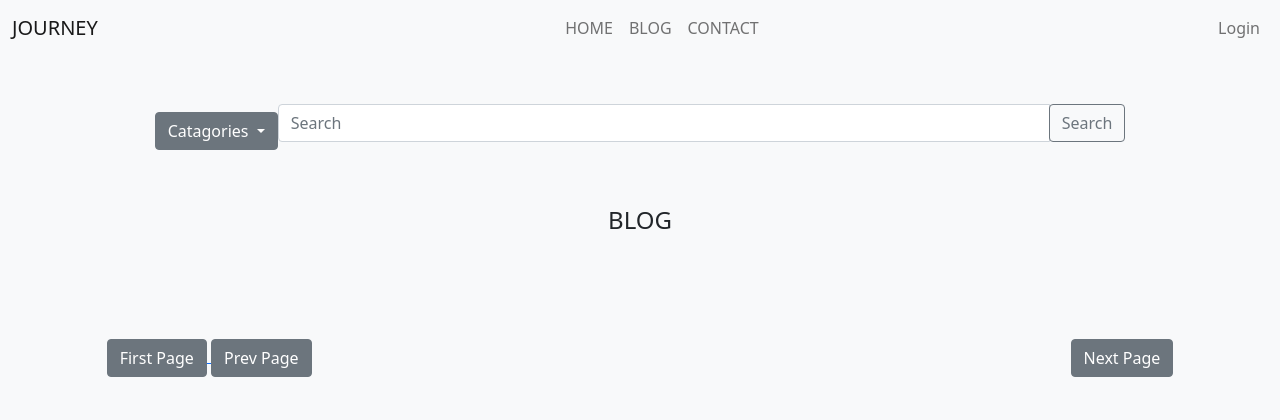
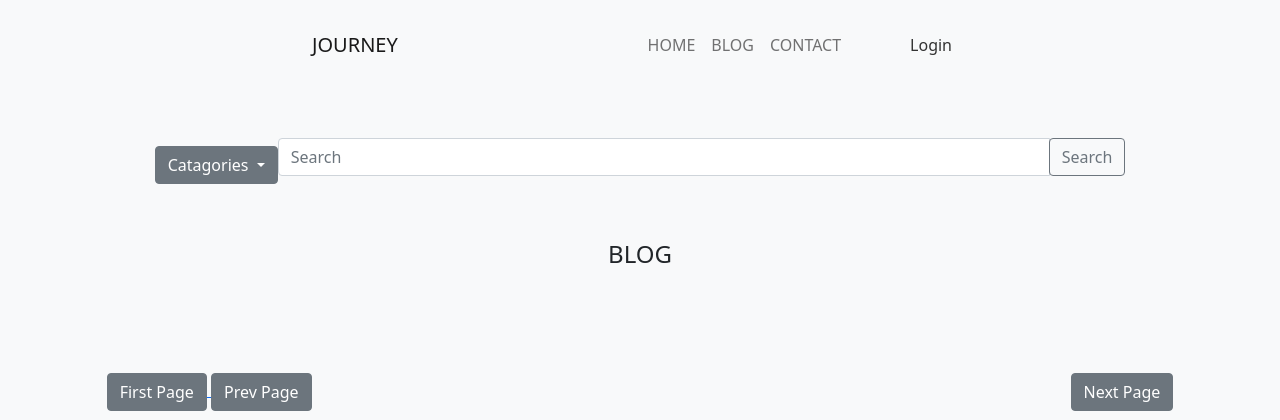
Before and after one commit to ShuhadAbdulAzeez/Blog, a PHP site: the page made by app/pages/blog.php in a window 1280 px wide. Shown: the top 420 px of the page. Run offline with PHP 8.4, Linux system fonts and the light colour scheme; the template is opened without the code that fills it, so the values that code supplies are empty; some libraries are stand-ins or nearby versions.

Commit message:
modified

```diff
--- a/app/pages/includes/header.php
+++ b/app/pages/includes/header.php
@@ -5,16 +5,24 @@
       height: 40px;
       border-radius: 50%;
     }
+
+    .navbar-custom {
+        margin: 0 300px;
+        height: 90px;
+    }
+    .navbar-custom .login-link {
+        margin-left: 45px;
+    }
   </style>
 
-<nav class="navbar navbar-expand-sm navbar-light">
-    <div class="container-fluid">
+<nav class="navbar navbar-expand-sm navbar-light navbar-custom">
+    <div class="container-fluid justify-content-between">
         <div>
             <a href="#" class="navbar-brand text-uppercase">journey</a>
         </div>
 
-      <div>
-        <ul class="navbar-nav">
+        <div class="d-flex align-items-center">
+            <ul class="navbar-nav mr-3">
                 <li class="nav-item active">
                     <a href="<?=ROOT?>" class="nav-link text-uppercase">Home</a>
                 </li>
@@ -25,12 +33,10 @@
                     <a href="<?=ROOT?>/contact" class="nav-link text-uppercase">Contact</a>
                 </li>
             </ul>
-      </div>
 
-      <div class="ml-auto">
-            <ul class="navbar-nav">
+            <div class="d-flex align-items-center">
                 <?php if(logged_in()): ?>
-                <li class="nav-item dropdown">
+                <div class="nav-item dropdown">
                     <a class="nav-link dropdown-toggle" href="#" id="userDropdown" role="button" data-bs-toggle="dropdown" aria-expanded="false">
                         <img src="<?=get_image(user('image'))?>" alt="User Image" class="user-image" style="object-fit: cover;" width="32" height="32">
                     </a>
@@ -41,16 +47,15 @@
                         <li><hr class="dropdown-divider"></li>
                         <li><a class="dropdown-item" href="<?=ROOT?>/logout">Logout</a></li>
                     </ul>
-                </li>
+                </div>
                 <?php else: ?>
-                <li class="nav-item">
-                    <a class="nav-link" href="<?=ROOT?>/login">Login</a>
-                </li>
+                <div class="nav-item login-link">
+                  <a class="nav-link" href="<?=ROOT?>/login" style="color: #333;">Login</a>
+                </div>
                 <?php endif; ?>
-            </ul>
             </div>
         </div>
-
+    </div>
 </nav>
 
   <?php
```
Also changed, not shown: public/uploads/1691991966prof.jpg (added). Lines whose indentation alone changed are shown as unchanged.
